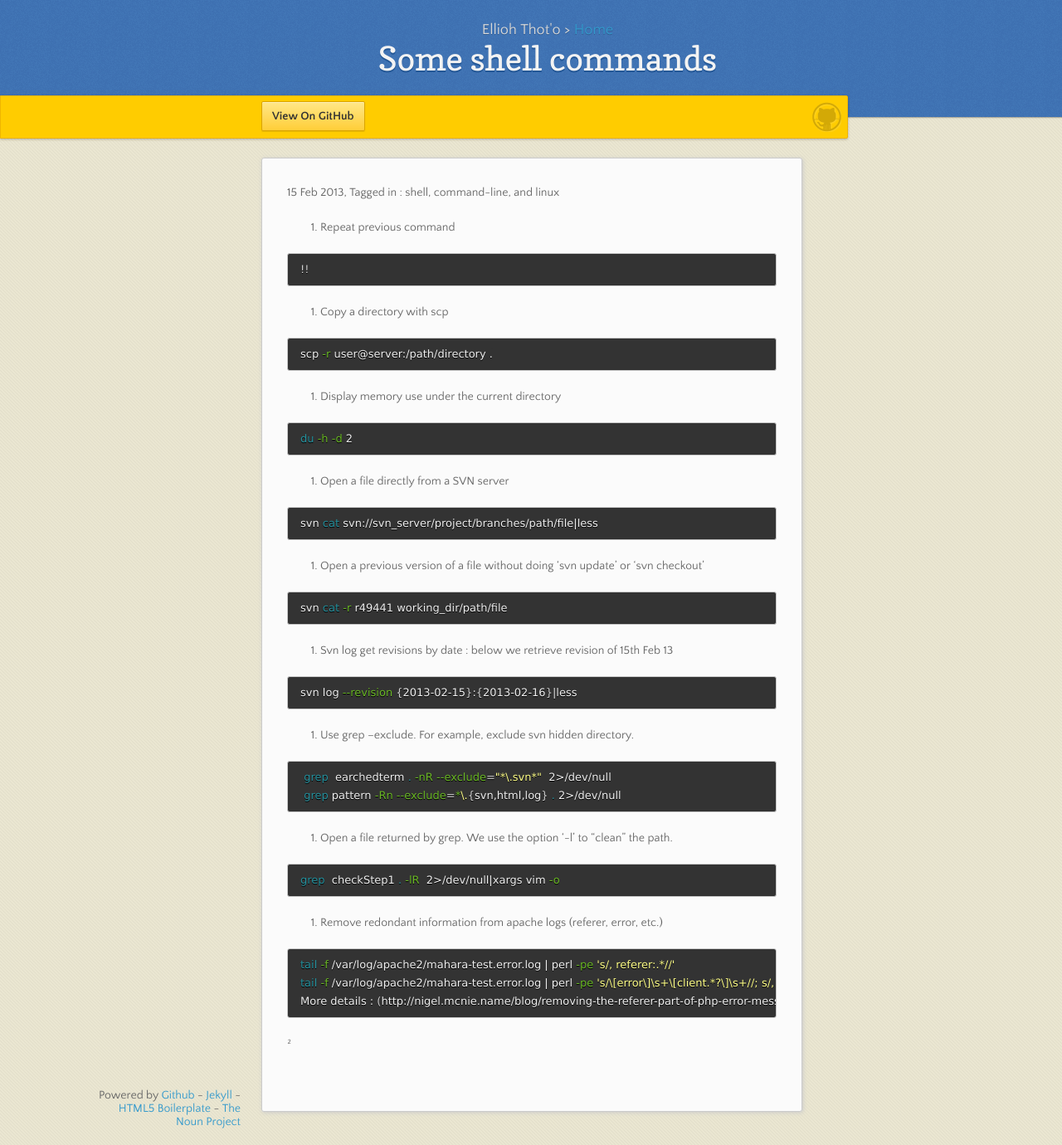
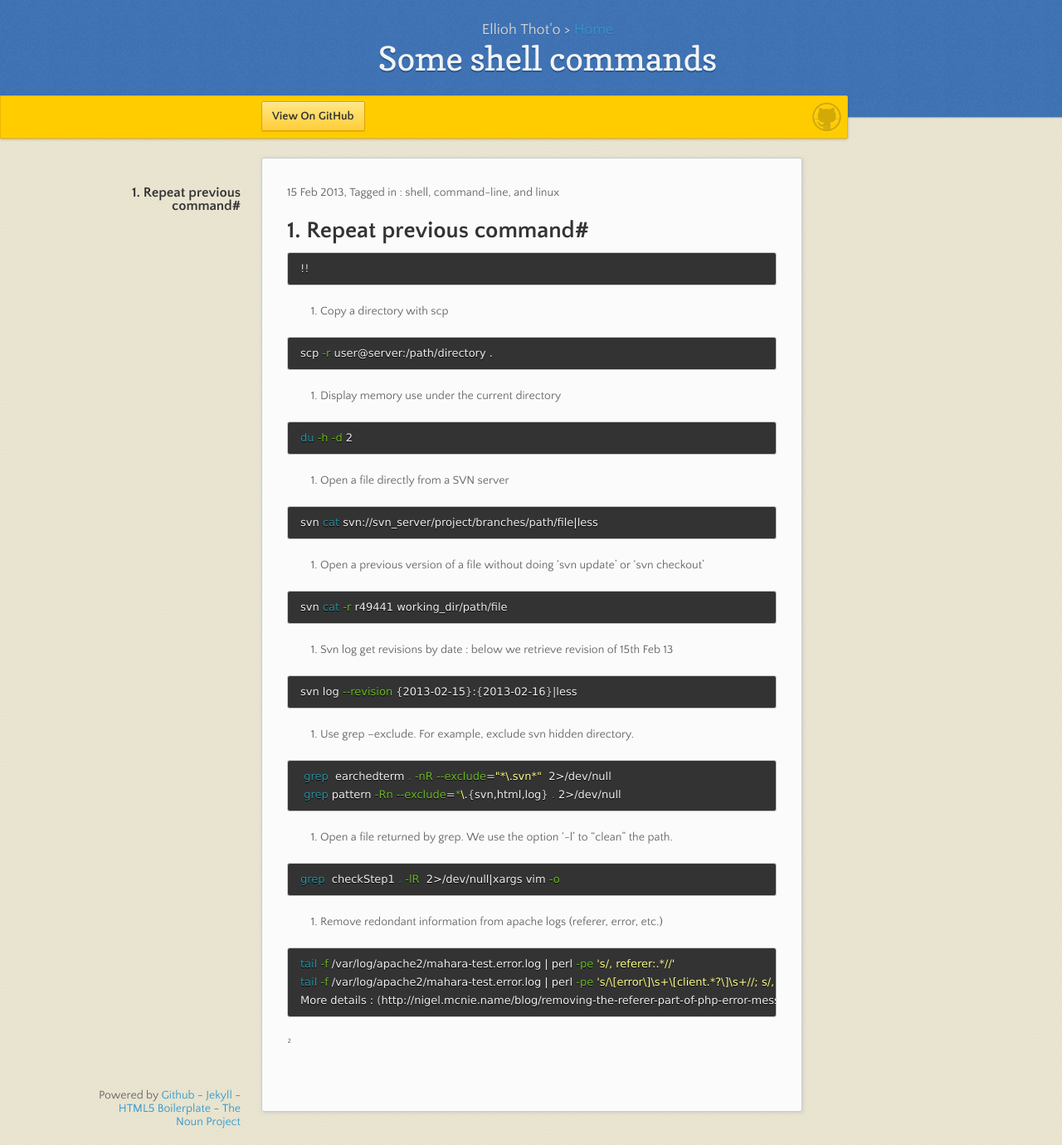
Before and after one commit to ellioh-thoto/ellioh-thoto.github.com, a Jekyll site: the page built from _posts/2013-02-15-shell_commands.md, in a window 1280 px wide and 1380 px high. Shown: the whole window at 83% size. Built offline with Jekyll 4.4.1, drawn with Linux system fonts in a browser that asks for light colours; nearby versions of some CDN libraries.

```diff
--- a/_posts/2013-02-15-shell_commands.md
+++ b/_posts/2013-02-15-shell_commands.md
@@ -10,7 +10,7 @@ tags:
 - linux
 ---
 
-1. Repeat previous command
+#1. Repeat previous command#
 {% highlight bash %}
 !!
 {% endhighlight %}
```
